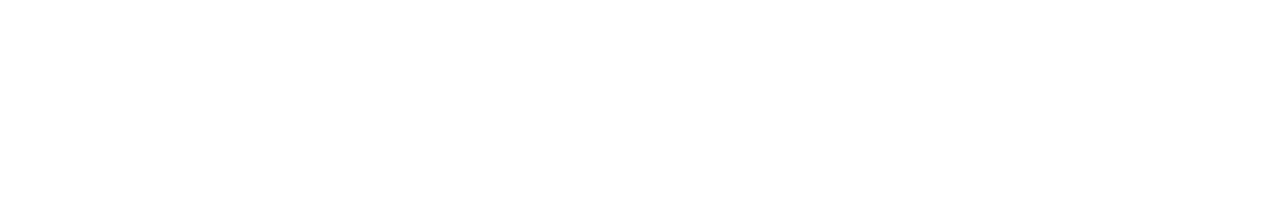
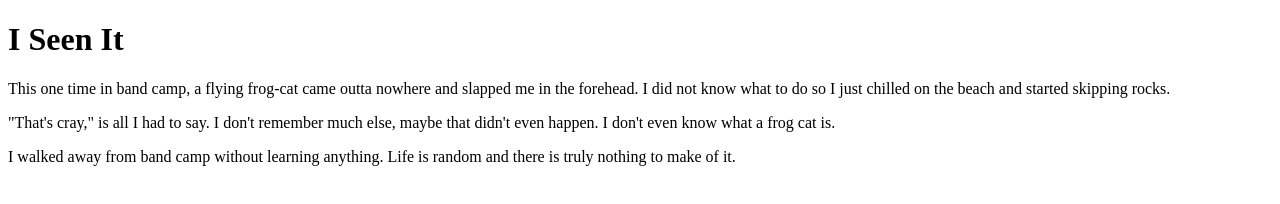
Before and after one commit to AlexJNorris/html-me-something, a plain HTML site: page index.html in a window 1280 px wide. Drawn offline with Linux system fonts and the light colour scheme.

Commit message:
Edit index

```diff
--- a/index.html
+++ b/index.html
@@ -5,5 +5,10 @@
       <title></title>
    </head>
 
-   <body></body>
+   <body>
+	<h1> I Seen It </h1>
+		<p> This one time in band camp, a flying frog-cat came outta nowhere and slapped me in the forehead.  I did not know what to do so I just chilled on the beach and started skipping rocks.</p>
+		<p>"That's cray," is all I had to say.  I don't remember much else, maybe that didn't even happen.  I don't even know what a frog cat is.</p>
+		<p>I walked away from band camp without learning anything. Life is random and there is truly nothing to make of it.</p>
+</body>
 </html>
```
